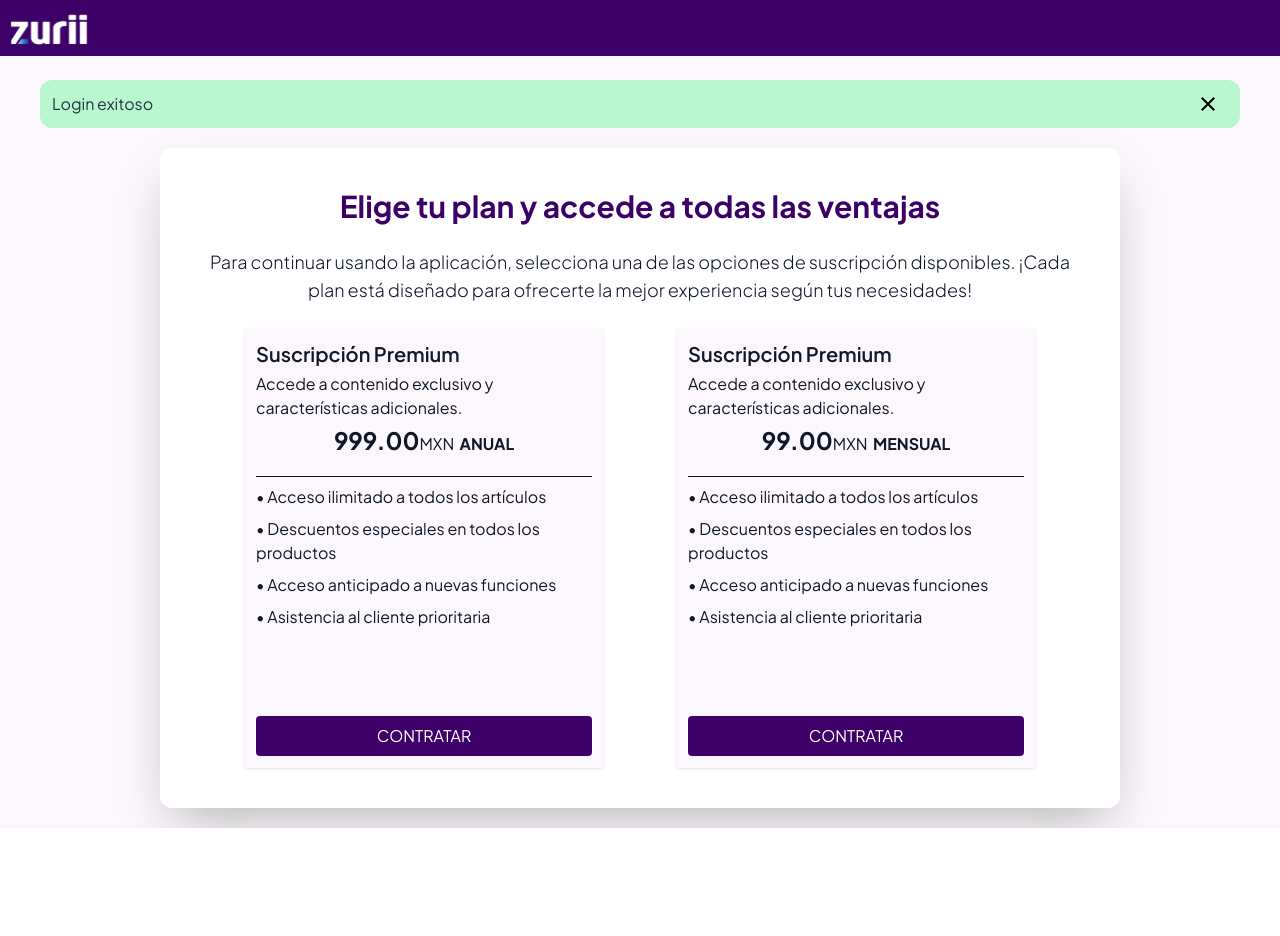
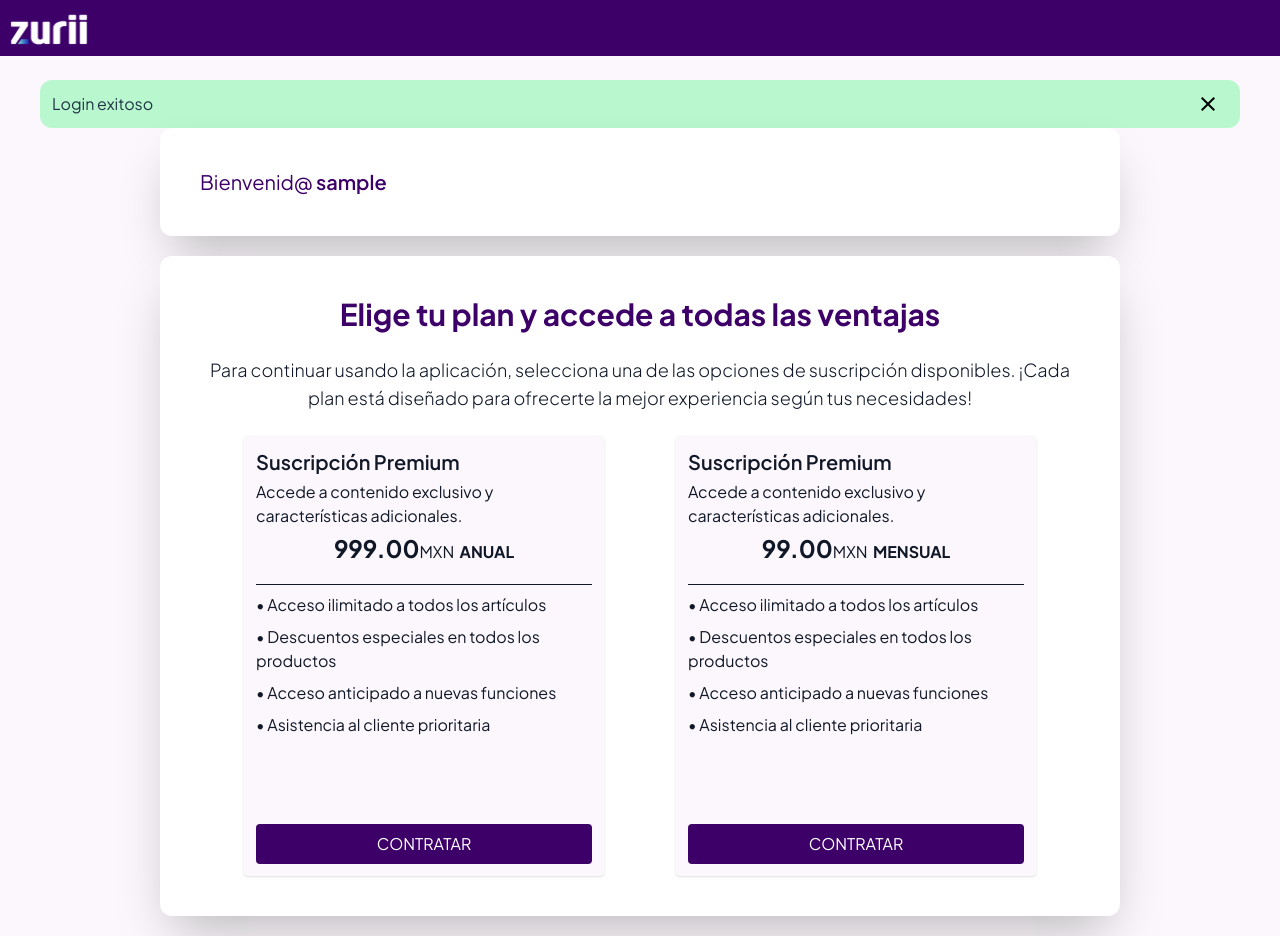
Before and after one commit to FerSanchez99/Subscriptions, a React (Vite) app: page / in a window 1280 px wide. Before the commit the page ends 828 px from the top, so only its background shows below. Built offline with nearby package versions, Linux system fonts and the light colour scheme; no server answers; sample sign-in values are in the browser's storage.

Commit message:
encode password param

```diff
--- a/src/pages/login.jsx
+++ b/src/pages/login.jsx
@@ -17,11 +17,13 @@ const Login = () => {
 
   const getJWT = () => {
 
-    axios.post(`https://ssl.zurii.io/api/Authenticate?username=${email}&password=${password}`)
+    const encodedPassword = encodeURIComponent(password);
+    axios.post(`https://ssl.zurii.io/api/Authenticate?username=${email}&password=${encodedPassword}`)
     .then((response) => {
       localStorage.setItem('JWT', response.data['access_token']);
       const decodedJWT = jwtDecode(response.data['access_token']);
       localStorage.setItem('userId', decodedJWT['user_id']);
+      localStorage.setItem('userName', decodedJWT['name']);
       navigate("/")
     })
     .catch((error) => {
--- a/src/pages/subscriptions.jsx
+++ b/src/pages/subscriptions.jsx
@@ -11,6 +11,7 @@ const Subscriptions = () => {
   const [currentSuscriptionId, setCurrentSuscriptionId] = useState([]);
   const [subscriptions, setSubscriptions] = useState([]);
   const [loginSucess, setLoginSucess] = useState(false);
+  const [userName, setUserName] = useState('');
   const navigate = useNavigate();
 
   const checkIfLoggedIn = () => {
@@ -24,6 +25,7 @@ const Subscriptions = () => {
       // TODO: Checar suscripciones vigentes
       // setCurrentSuscriptionId(response)
       setLoginSucess(true)
+      setUserName(localStorage.getItem('userName'))
     }else{
       checkIfLoggedIn()
     }
@@ -50,8 +52,13 @@ const Subscriptions = () => {
         <span>Login exitoso</span>
         <Close sx={{ color: 'black', mr: 1, my: 0.5 }} onClick={() => setLoginSucess(false)} />
       </div>}
-      <div className='w-full flex justify-center'>
-        <div className='w-5/6 md:w-3/4 bg-white rounded-xl p-3 md:p-10 m-5 shadow-2xl'>
+      <div className='w-full flex flex-col justify-items-center'>
+        <div className='w-5/6 md:w-3/4 bg-white rounded-xl p-3 md:p-10 shadow-2xl mx-auto'>
+          <span className='text-xl text-primary'>Bienvenid@
+            <span className='font-semibold'>{` ${userName}`}</span>
+          </span>
+        </div>
+        <div className='w-5/6 md:w-3/4 bg-white rounded-xl p-3 md:p-10 m-5 shadow-2xl mx-auto'>
           <p className='text-primary text-3xl font-bold text-center'>Elige tu plan y accede a todas las ventajas</p>
           <br />
           <p className="font-light text-lg text-center text-gray-900">
```
